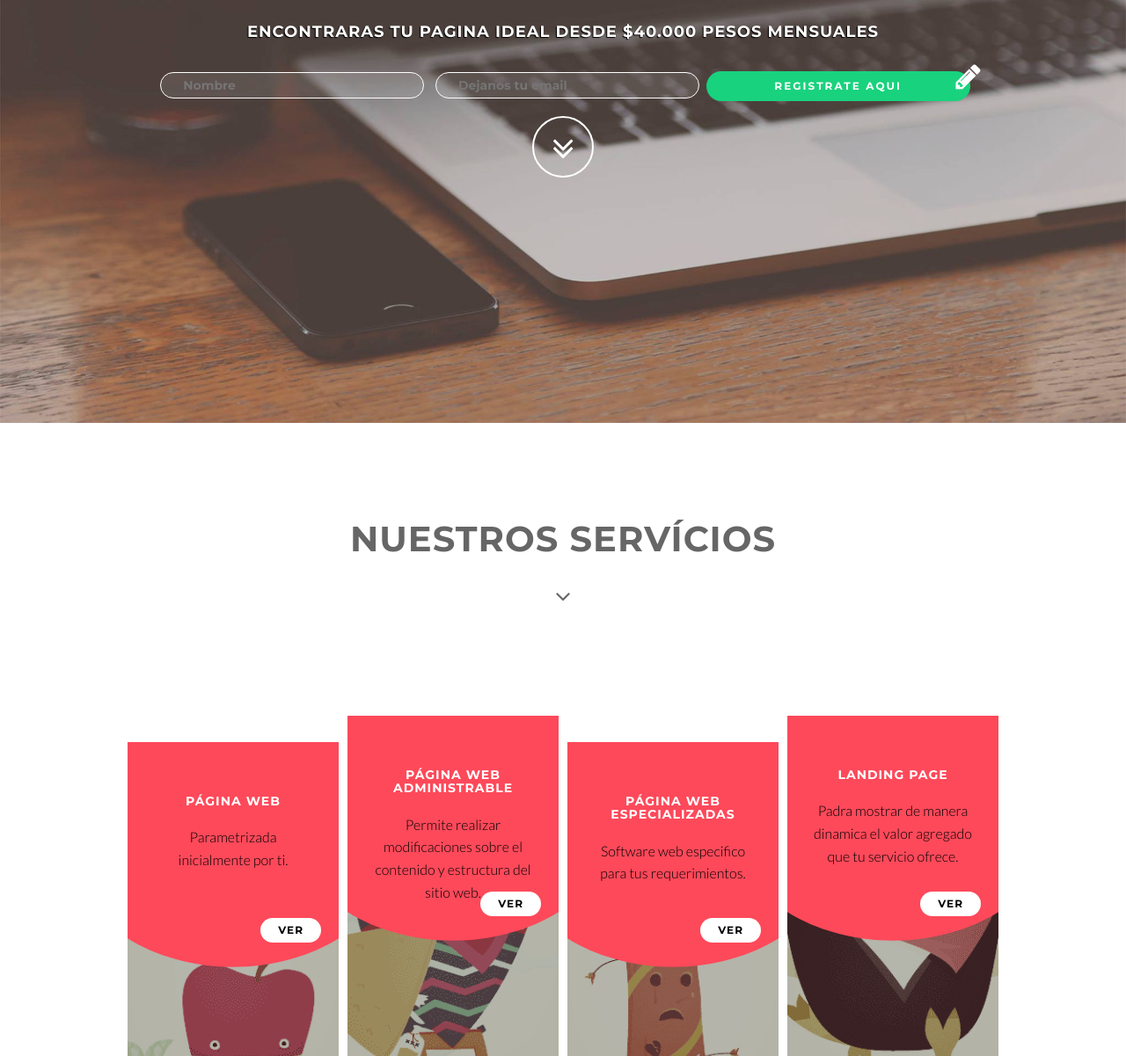
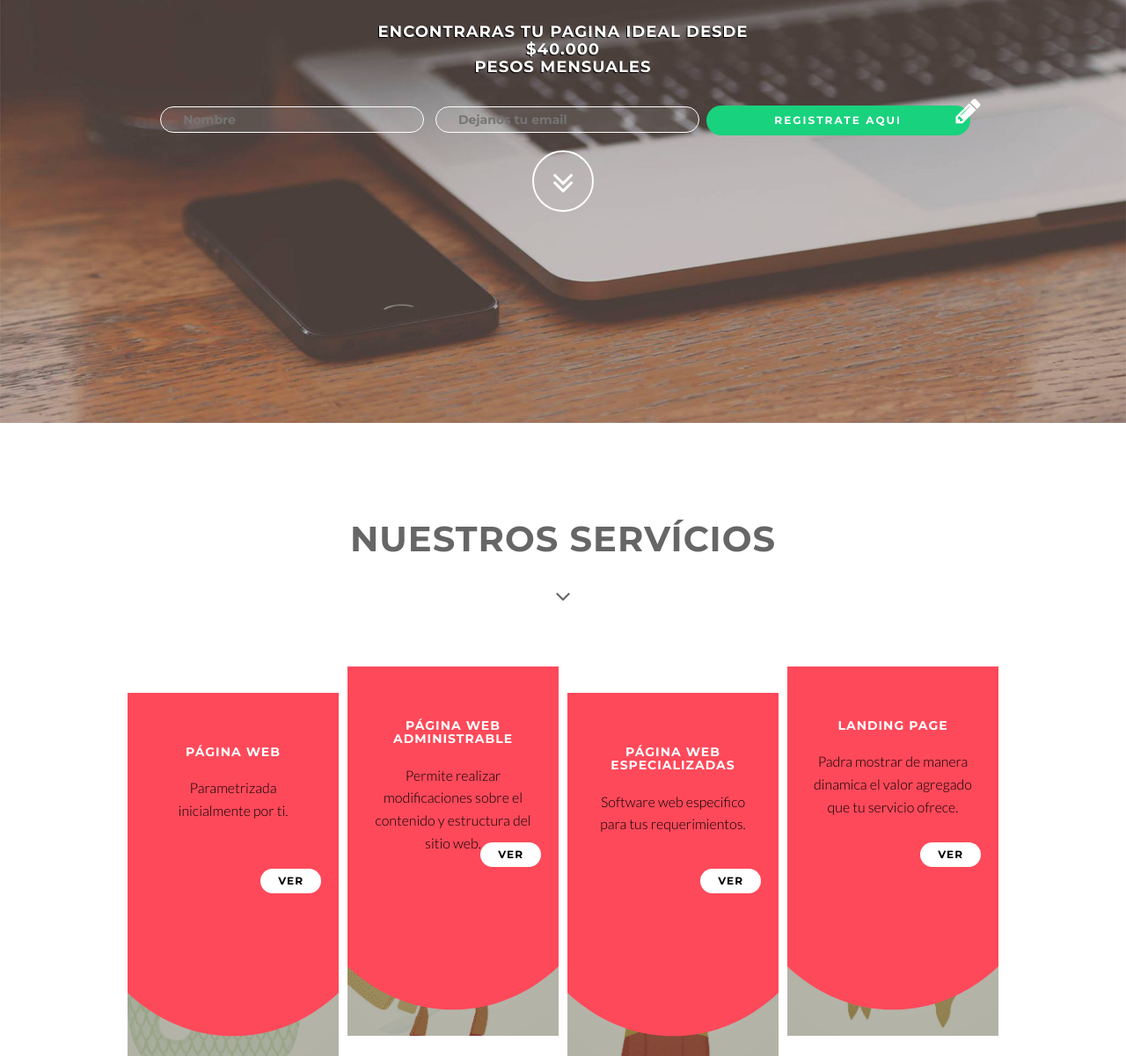
Before and after one commit to cristianPerez/alquilaTuPaginaWeb, a plain HTML site: page index.html in a window 1280 px wide. Shown: the part 319-1520 px from the top of the page at 88% size. Drawn offline with Linux system fonts and the light colour scheme.

Commit message:
Actualizacion del inicio y servicios

```diff
--- a/index.html
+++ b/index.html
@@ -70,7 +70,7 @@
 
 		<div class="slogan">
 			<h2>Alquila tu pagina web</h2>
-			<h4>Encontraras tu pagina ideal desde $40.000 pesos mensuales</h4>
+			<h4><div class="texto-pagina">Encontraras tu pagina ideal desde </div><div class='texto-pagina'> <div class="texto-precio">$40.000</div> pesos mensuales</div></h4>
 			<form>
 				    <input class="inputForm" type="text" id="exampleInputPassword1" placeholder="Nombre"/>
 				    <input class="inputForm" type="email" id="exampleInputEmail1" placeholder="Dejanos tu email">
@@ -102,25 +102,22 @@
     </div>
     <div class="container">
 			<!-- Top Navigation -->
-			<header class="codrops-header">
-
-			</header>
 			<section id="grid" class="grid clearfix">
 				<a href="#" data-path-hover="m 0,0 0,47.7775 c 24.580441,3.12569 55.897012,-8.199417 90,-8.199417 34.10299,0 65.41956,11.325107 90,8.199417 L 180,0 z">
 					<figure>
 						<img src="img/2.png" />
-						<svg viewBox="0 0 180 320" preserveAspectRatio="none"><path d="m 0,0 0,171.14385 c 24.580441,15.47138 55.897012,24.75772 90,24.75772 34.10299,0 65.41956,-9.28634 90,-24.75772 L 180,0 0,0 z"/></svg>
+						<svg viewBox="0 0 180 210" preserveAspectRatio="none"><path d="m 0,0 0,171.14385 c 24.580441,15.47138 55.897012,24.75772 90,24.75772 34.10299,0 65.41956,-9.28634 90,-24.75772 L 180,0 0,0 z"/></svg>
 						<figcaption>
 							<h2>Página Web</h2>
 							<p>Parametrizada inicialmente por ti.</p>
-                                                        <button class="btnNew2">Ver</button>
+                            <button class="btnNew2">Ver</button>
 						</figcaption>
 					</figure>
 				</a>
 				<a href="#" data-path-hover="m 0,0 0,47.7775 c 24.580441,3.12569 55.897012,-8.199417 90,-8.199417 34.10299,0 65.41956,11.325107 90,8.199417 L 180,0 z">
 					<figure>
 						<img src="img/4.png" />
-						<svg viewBox="0 0 180 320" preserveAspectRatio="none"><path d="m 0,0 0,171.14385 c 24.580441,15.47138 55.897012,24.75772 90,24.75772 34.10299,0 65.41956,-9.28634 90,-24.75772 L 180,0 0,0 z"/></svg>
+						<svg viewBox="0 0 180 210" preserveAspectRatio="none"><path d="m 0,0 0,171.14385 c 24.580441,15.47138 55.897012,24.75772 90,24.75772 34.10299,0 65.41956,-9.28634 90,-24.75772 L 180,0 0,0 z"/></svg>
 						<figcaption>
 							<h2>Página Web Administrable</h2>
 							<p>Permite realizar modificaciones sobre el contenido y estructura del sitio web.</p>
@@ -131,7 +128,7 @@
 				<a href="#" data-path-hover="m 0,0 0,47.7775 c 24.580441,3.12569 55.897012,-8.199417 90,-8.199417 34.10299,0 65.41956,11.325107 90,8.199417 L 180,0 z">
 					<figure>
 						<img src="img/6.png" />
-						<svg viewBox="0 0 180 320" preserveAspectRatio="none"><path d="m 0,0 0,171.14385 c 24.580441,15.47138 55.897012,24.75772 90,24.75772 34.10299,0 65.41956,-9.28634 90,-24.75772 L 180,0 0,0 z"/></svg>
+						<svg viewBox="0 0 180 210" preserveAspectRatio="none"><path d="m 0,0 0,171.14385 c 24.580441,15.47138 55.897012,24.75772 90,24.75772 34.10299,0 65.41956,-9.28634 90,-24.75772 L 180,0 0,0 z"/></svg>
 						<figcaption>
 							<h2>Página Web Especializadas</h2>
 							<p>Software web especifico para tus requerimientos.</p>
@@ -142,7 +139,7 @@
 				<a href="#" data-path-hover="m 0,0 0,47.7775 c 24.580441,3.12569 55.897012,-8.199417 90,-8.199417 34.10299,0 65.41956,11.325107 90,8.199417 L 180,0 z">
 					<figure>
 						<img src="img/8.png" />
-						<svg viewBox="0 0 180 320" preserveAspectRatio="none"><path d="m 0,0 0,171.14385 c 24.580441,15.47138 55.897012,24.75772 90,24.75772 34.10299,0 65.41956,-9.28634 90,-24.75772 L 180,0 0,0 z"/></svg>
+						<svg viewBox="0 0 180 210" preserveAspectRatio="none"><path d="m 0,0 0,171.14385 c 24.580441,15.47138 55.897012,24.75772 90,24.75772 34.10299,0 65.41956,-9.28634 90,-24.75772 L 180,0 0,0 z"/></svg>
 						<figcaption>
 							<h2>Landing Page</h2>
 							<p>Padra mostrar de manera dinamica el valor agregado que tu servicio ofrece.</p>
```
